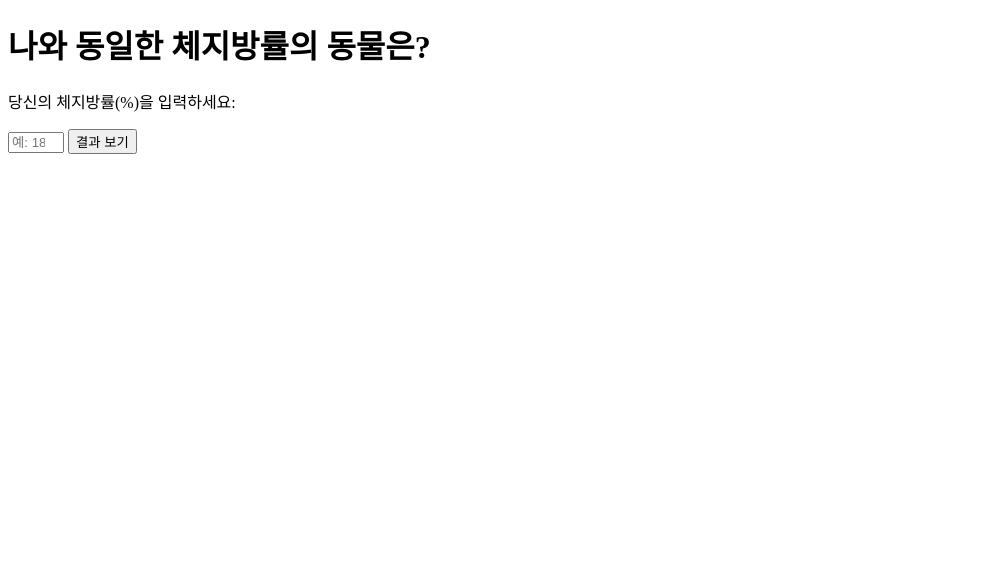
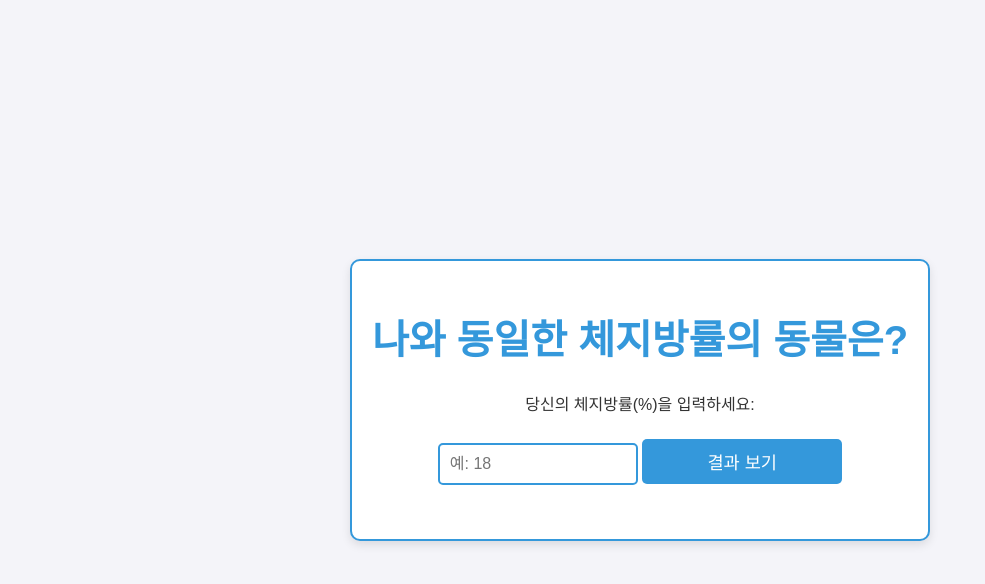
Before and after one commit to pro100421/testit, a plain HTML site: page index.html in a window 1280 px wide. Shown: the whole page, without its empty margins (0-985 px from the left). Drawn offline with Linux system fonts and the light colour scheme.

Commit message:
css 명칭 수정

```diff
--- a/index.html
+++ b/index.html
@@ -4,7 +4,7 @@
     <meta charset="UTF-8">
     <meta name="viewport" content="width=device-width, initial-scale=1.0">
     <title>나와 동일한 체지방률의 동물은?</title>
-    <link rel="stylesheet" href="styles.css">  <!-- styles.css 파일을 올바르게 링크 -->
+    <link rel="stylesheet" href="style.css">
 </head>
 <body>
 <div class="container"> <!-- container 클래스를 사용하여 중앙 정렬 -->
```
